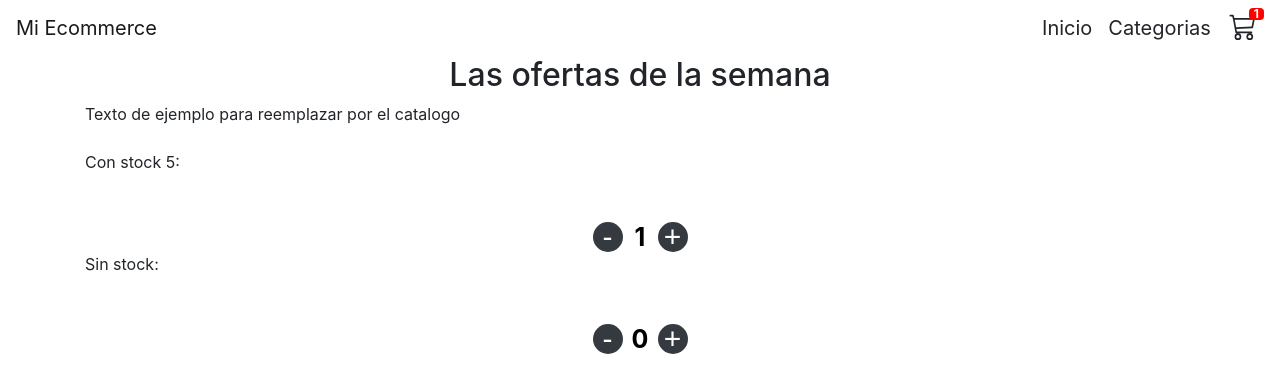
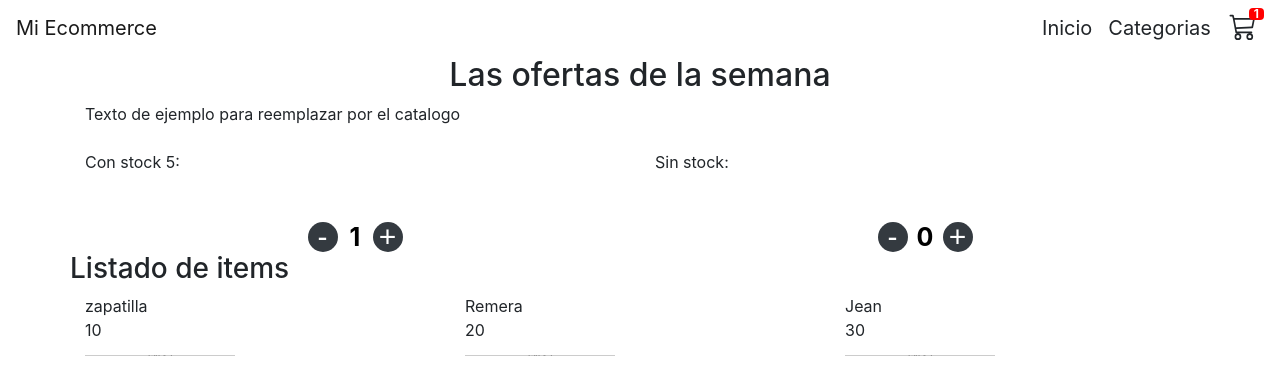
Before and after one commit to miguelzurita/reactjs_ecommerce, a React (Create React App) app: page / in a window 1280 px wide. Shown: the top 392 px of the page. Built offline with nearby package versions, Linux system fonts and the light colour scheme.

Commit message:
6. Promises, asincronía y MAP

```diff
--- /dev/null
+++ b/src/components/Item.js
@@ -0,0 +1,13 @@
+import React from 'react';
+
+const Item = ({item}) => {
+	return (
+		<div>
+			<div>{item.title}</div>
+			<div>{item.price}</div>
+			<img src={item.pictureUrl} alt={item.description}/>
+		</div>
+	);
+};
+
+export default Item;
--- /dev/null
+++ b/src/components/ItemList.js
@@ -0,0 +1,20 @@
+import React from 'react';
+import Item from "./Item";
+
+import Row from "react-bootstrap/Row";
+import Col from "react-bootstrap/Col";
+
+const ItemList = ({items}) => {
+
+	return (
+		<Row>
+			{items.map(item =>
+				<Col>
+					<Item key={item.id} item={item}/>
+				</Col>
+			)}
+		</Row>
+	);
+};
+
+export default ItemList;
--- a/src/components/ItemListContainer.js
+++ b/src/components/ItemListContainer.js
@@ -1,17 +1,58 @@
-import React from 'react';
+import React, {useState} from 'react';
 import ItemCount from "./ItemCount";
+import ItemList from "./ItemList";
+import Row from "react-bootstrap/Row";
+import Col from "react-bootstrap/Col";
 
 const ItemListContainer = () => {
+
+	const [products, setProducts] = useState([])
+
+	let listProducts = [
+		{id: 0, title: 'zapatilla', description: 'desc 1', stock: 55, price: 10, pictureUrl: 'https://via.placeholder.com/150/000000/FFFFFF/?text=zapatilla'},
+		{id: 1, title: 'Remera', description: 'desc 2', stock: 67, price: 20, pictureUrl: 'https://via.placeholder.com/150/000000/FFFFFF/?text=remera'},
+		{id: 2, title: 'Jean', description: 'desc 3', stock: 71, price: 30, pictureUrl: 'https://via.placeholder.com/150/000000/FFFFFF/?text=jean'}
+	]
+
+	let promise = new Promise((resolve, reject) => {
+		let timeout = 2000;
+		setTimeout(function () {
+			resolve(listProducts);
+		}, timeout);
+	});
+
+	promise.then((resultado) => {
+		setProducts(resultado)
+	}, (error) => {
+		console.log("error")
+	})
+
 	return (
+
 		<div>
 			Texto de ejemplo para reemplazar por el catalogo
 			<br/>
 			<br/>
-			Con stock 5:
-			<ItemCount stock="5" initial="1" />
 
-			Sin stock:
-			<ItemCount stock="0" initial="0" />
+			<Row>
+				<Col>
+					Con stock 5: <br/>
+					<ItemCount stock="5" initial="1"/>
+				</Col>
+				<Col>
+					Sin stock: <br/>
+					<ItemCount stock="0" initial="0"/>
+				</Col>
+			</Row>
+
+			<Row>
+				<h3>
+					Listado de items
+				</h3>
+
+			</Row>
+
+			<ItemList items={products}/>
 
 		</div>
 	);
```
